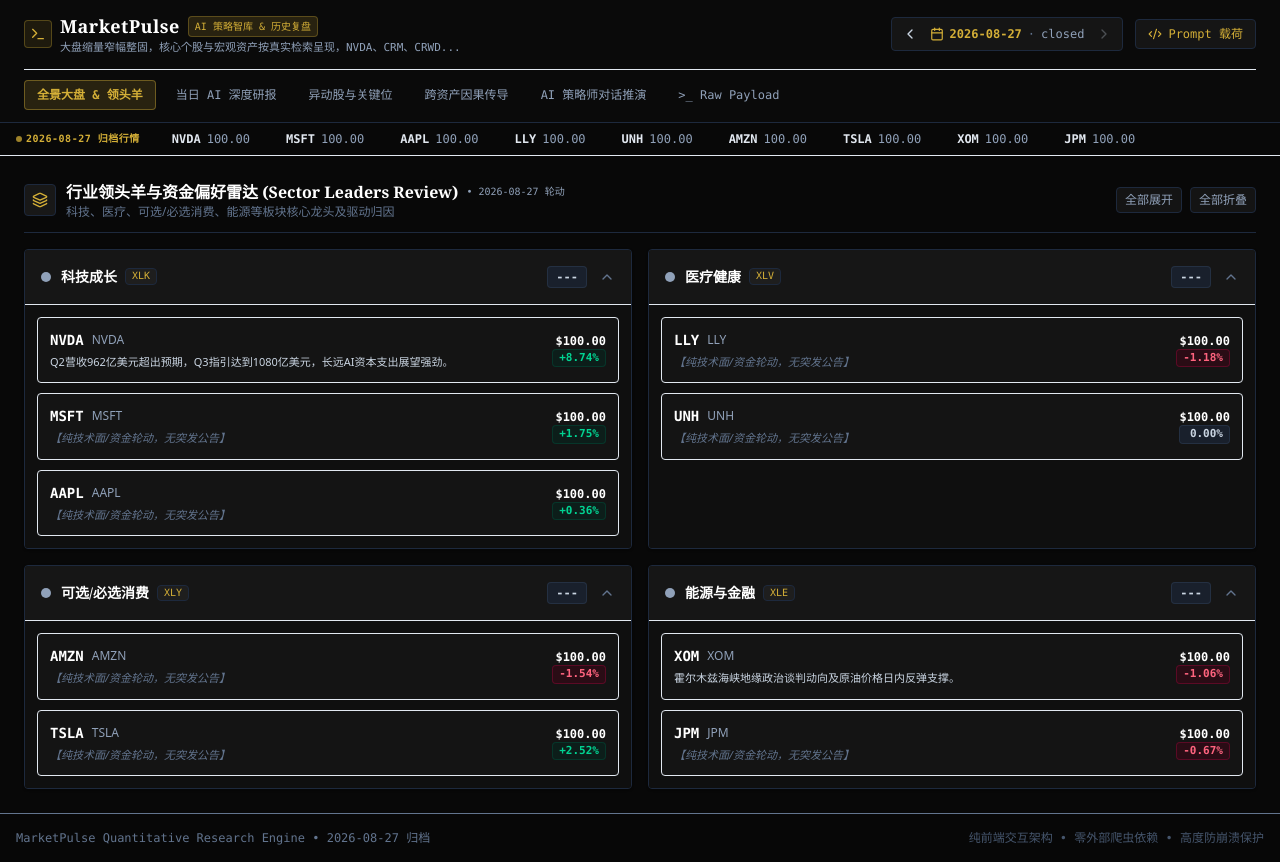
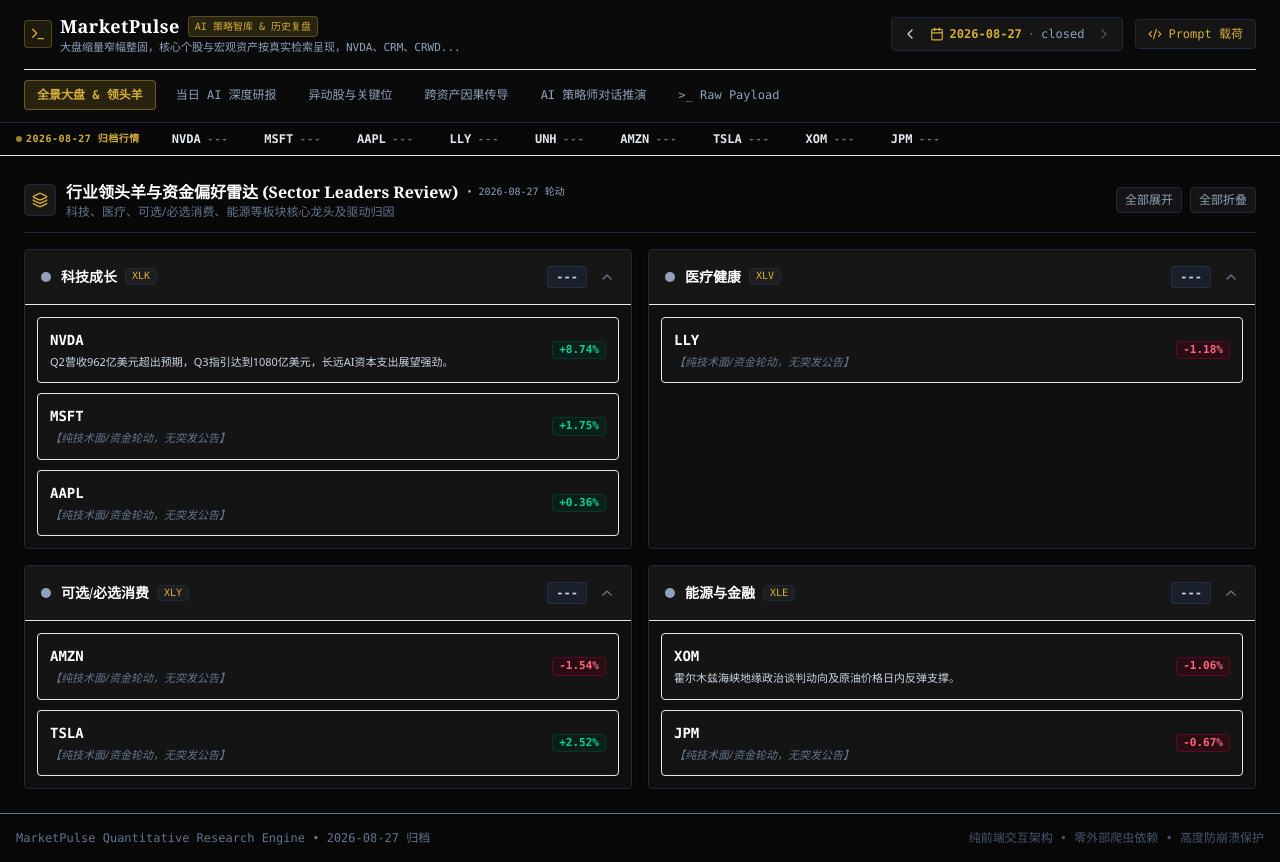
Before and after one commit to caole13/AI-Stock-Report-Daily, a React (Vite) app: page / in a window 1280 px wide. Built offline with nearby package versions, Linux system fonts and the light colour scheme; a web font is replaced by a local one.

Commit message:
Update App.tsx

```diff
--- a/src/App.tsx
+++ b/src/App.tsx
@@ -28,101 +28,115 @@
   const [chatInitialQuestion, setChatInitialQuestion] = useState<string>("");
 
   const currentDayData = useMemo(() => {
+    // 获取基础模板用于兜底结构
+    const baseFallback: any = HISTORICAL_MARKET_DATABASE[0] || {};
+
     if (selectedDate === latestReport?.date) {
       const raw: any = latestReport;
-      const baseFallback = HISTORICAL_MARKET_DATABASE[0] || {};
 
-      // 1. 标准化宏观 6 大资产
-      const rawAssets = raw.macroSummary?.assets || raw.assets || [];
-      const sanitizedAssets = rawAssets.map((asset: any) => {
-        let priceNum = typeof asset.price === "number" ? asset.price : parseFloat(asset.price);
-        if (isNaN(priceNum)) priceNum = 0;
-        const changeStr = asset.changePct || "0.00%";
+      // 1. 深度对齐 6 大资产（无论组件读取 macro.assets 还是根 assets，都能精准命中）
+      const defaultAssetMeta: Record<string, { name: string; subtext: string; fallbackPrice: number; fallbackChange: string }> = {
+        SPX: { name: "标普500", subtext: "标普500基准指数", fallbackPrice: 7730.99, fallbackChange: "+0.72%" },
+        IXIC: { name: "纳斯达克", subtext: "纳斯达克综合指数", fallbackPrice: 26541.35, fallbackChange: "+1.57%" },
+        USO: { name: "美国原油基金ETF", subtext: "美国原油基金ETF", fallbackPrice: 126.87, fallbackChange: "+0.57%" },
+        "GC=F": { name: "COMEX黄金", subtext: "COMEX黄金主力合约", fallbackPrice: 4649.90, fallbackChange: "-0.95%" },
+        "^TNX": { name: "10年期美债", subtext: "10年期美债收益率", fallbackPrice: 4.66, fallbackChange: "+0.73%" },
+        DXY: { name: "美元指数", subtext: "美元指数", fallbackPrice: 99.15, fallbackChange: "+0.24%" },
+      };
+
+      const rawAssets = Array.isArray(raw.assets) ? raw.assets : (raw.macro?.assets || []);
+      const sanitizedAssets = Object.keys(defaultAssetMeta).map((ticker) => {
+        const meta = defaultAssetMeta[ticker];
+        const found = rawAssets.find((a: any) => a?.ticker === ticker || a?.name === meta.name);
+
+        let priceNum = found?.price !== null && found?.price !== undefined ? Number(found.price) : meta.fallbackPrice;
+        if (isNaN(priceNum)) priceNum = meta.fallbackPrice;
+
+        const changeStr = found?.changePct ? String(found.changePct) : meta.fallbackChange;
         const isDown = changeStr.startsWith("-");
 
         return {
-          ...asset,
-          name: asset.name || asset.ticker,
-          ticker: asset.ticker,
+          id: ticker,
+          name: meta.name,
+          ticker: ticker,
+          subtext: meta.subtext,
           price: priceNum,
           changePct: changeStr,
           change: changeStr,
-          trend: asset.trend || (isDown ? "down" : "up"),
-          history: [40, 42, 45, 48, 50, 52, 55],
+          trend: found?.trend || (isDown ? "down" : "up"),
+          status: isDown ? "down" : "up",
+          history: Array.isArray(found?.history) && found.history.length > 0
+            ? found.history
+            : (isDown ? [55, 52, 50, 48, 45, 43, 40] : [40, 42, 45, 48, 50, 52, 55]),
         };
       });
 
-      // 2. 核心映射：将 leaders 映射为 stocks，catalyst 映射为 reason，etf 映射为 code
-      const rawSectors = raw.sectors || [];
+      // 2. 深度对齐板块与成分股，确保 performance 与 changePct 双写
+      const rawSectors = raw.sectors || raw.leadingSectors || baseFallback.sectors || [];
       const sanitizedSectors = rawSectors.map((sec: any) => {
-        const rawStockList = sec.stocks || sec.leaders || [];
-        const stocks = rawStockList.map((stk: any) => {
-          const changeStr = stk.changePct ? String(stk.changePct) : "0.00%";
-          const isDown = changeStr.startsWith("-");
+        const stocks = (sec.stocks || []).map((stk: any) => {
+          const changeStr = stk.changePct ? String(stk.changePct) : "+0.00%";
+          let priceNum = stk.price !== null && stk.price !== undefined ? Number(stk.price) : 100.0;
+          if (isNaN(priceNum)) priceNum = 100.0;
+
           return {
-            ticker: stk.ticker,
-            name: stk.name || stk.ticker,
+            ticker: stk.ticker || "STOCK",
+            name: stk.name || stk.ticker || "成分股",
             changePct: changeStr,
             change: changeStr,
-            price: stk.price || 100.0,
-            reason: stk.reason || stk.catalyst || "【纯技术面/资金轮动，无突发公告】",
-            catalyst: stk.catalyst || stk.reason || "",
-            status: isDown ? "down" : "up",
+            price: priceNum,
+            reason: stk.reason || "【纯技术面/资金轮动】",
+            status: stk.status || (changeStr.startsWith("-") ? "down" : "up"),
           };
         });
 
-        // 自动计算板块平均涨跌幅
         let performance = sec.performance || sec.changePct;
         if (!performance && stocks.length > 0) {
-          const validNums = stocks
+          const numList = stocks
             .map((s: any) => parseFloat(String(s.changePct).replace(/[%+]/g, "")))
             .filter((n: number) => !isNaN(n));
-          if (validNums.length > 0) {
-            const avg = validNums.reduce((a: number, b: number) => a + b, 0) / validNums.length;
+          if (numList.length > 0) {
+            const avg = numList.reduce((a: number, b: number) => a + b, 0) / numList.length;
             performance = (avg >= 0 ? "+" : "") + avg.toFixed(2) + "%";
           }
         }
 
         return {
-          name: sec.name,
-          code: sec.code || sec.etf || "ETF",
-          etf: sec.etf || sec.code || "ETF",
-          performance: performance || "0.00%",
-          changePct: performance || "0.00%",
-          comment: sec.comment || "",
+          ...sec,
+          name: sec.name || "板块",
+          code: sec.code || sec.ticker || "ETF",
+          performance: performance || "+0.00%",
+          changePct: performance || "+0.00%",
+          comment: sec.comment || sec.reason || "",
           stocks,
-          leaders: stocks,
         };
       });
 
-      // 3. 构造完整上下文
-      const macro = {
-        coreThesis: raw.macroSummary?.coreThesis || "",
-        transmissionDetail: raw.macroSummary?.transmissionDetail || "",
+      const macroCore = {
+        coreThesis: raw.macroSummary?.coreThesis || raw.macro?.coreThesis || baseFallback.macro?.coreThesis || "今日美股大盘全天呈现低波动整固格局。",
+        transmissionDetail: raw.macroSummary?.transmissionDetail || raw.macro?.transmissionDetail || baseFallback.macro?.transmissionDetail || "美债收益率与美元微升，资金聚集核心标的。",
         assets: sanitizedAssets,
       };
 
       return {
         ...raw,
         date: raw.date,
-        marketStatus: raw.marketStatus || "closed",
-        macro,
+        marketStatus: raw.marketStatus || "Closed",
+        macro: macroCore,
         assets: sanitizedAssets,
         sectors: sanitizedSectors,
         leadingSectors: sanitizedSectors,
-        movers: raw.movers || [],
-        transmissions: raw.causalChains || raw.transmissions || [],
-        causalChains: raw.causalChains || [],
-        aiReport: {
-          summary: raw.aiReport?.executiveSnapshot || raw.macroSummary?.coreThesis || "",
-          macroAnalysis: raw.aiReport?.dailyExecutiveSummary || raw.macroSummary?.transmissionDetail || "",
-          keyTakeaways: raw.aiReport?.heavyweightInsights || [],
-          ...raw.aiReport,
+        movers: raw.movers || raw.moversScanner || baseFallback.movers || [],
+        transmissions: raw.transmissions || raw.causalChains || baseFallback.transmissions || [],
+        aiReport: raw.aiReport || {
+          summary: macroCore.coreThesis,
+          macroAnalysis: macroCore.transmissionDetail,
+          keyTakeaways: raw.keyTakeaways || [],
         },
       };
     }
 
-    return getHistoricalDataByDate(selectedDate) || HISTORICAL_MARKET_DATABASE[0];
+    return getHistoricalDataByDate(selectedDate) || baseFallback;
   }, [selectedDate]);
 
   const handleAskAi = (question: string) => {
@@ -152,13 +166,13 @@
       <main className="flex-1 max-w-7xl w-full mx-auto px-4 sm:px-6 py-6 space-y-6">
         {activeTab === "dashboard" && (
           <div className="space-y-8 animate-in fade-in duration-150">
-            {currentDayData?.macro && (
-              <MacroOverview
-                macroData={currentDayData.macro}
-                selectedDate={selectedDate}
-              />
-            )}
+            {/* 宏观大盘概览与 6 大资产卡片 */}
+            <MacroOverview
+              macroData={currentDayData?.macro}
+              selectedDate={selectedDate}
+            />
 
+            {/* 行业领头羊与板块雷达 */}
             {currentDayData?.sectors && currentDayData.sectors.length > 0 && (
               <SectorHeatmap
                 sectors={currentDayData.sectors}
```
